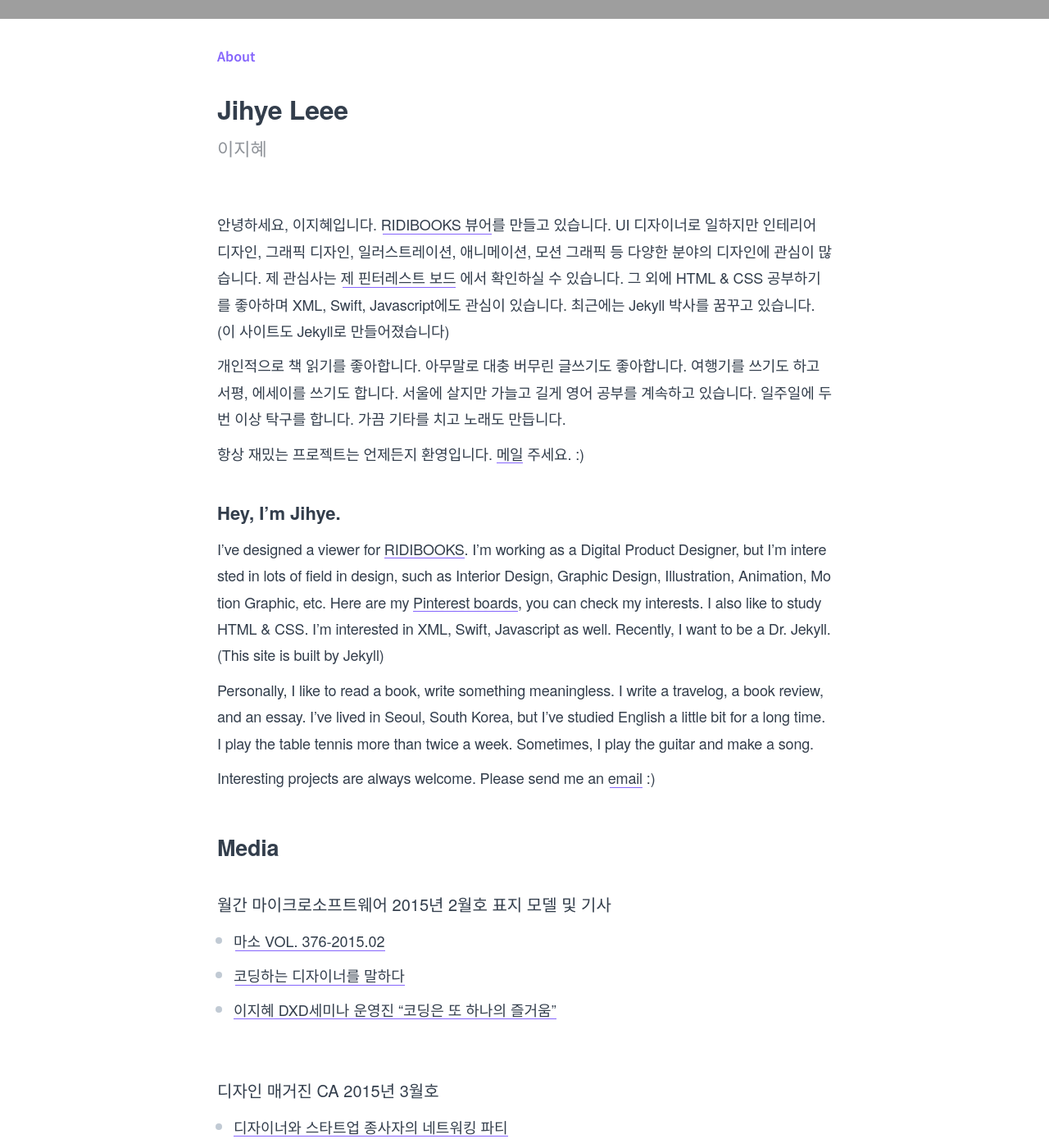
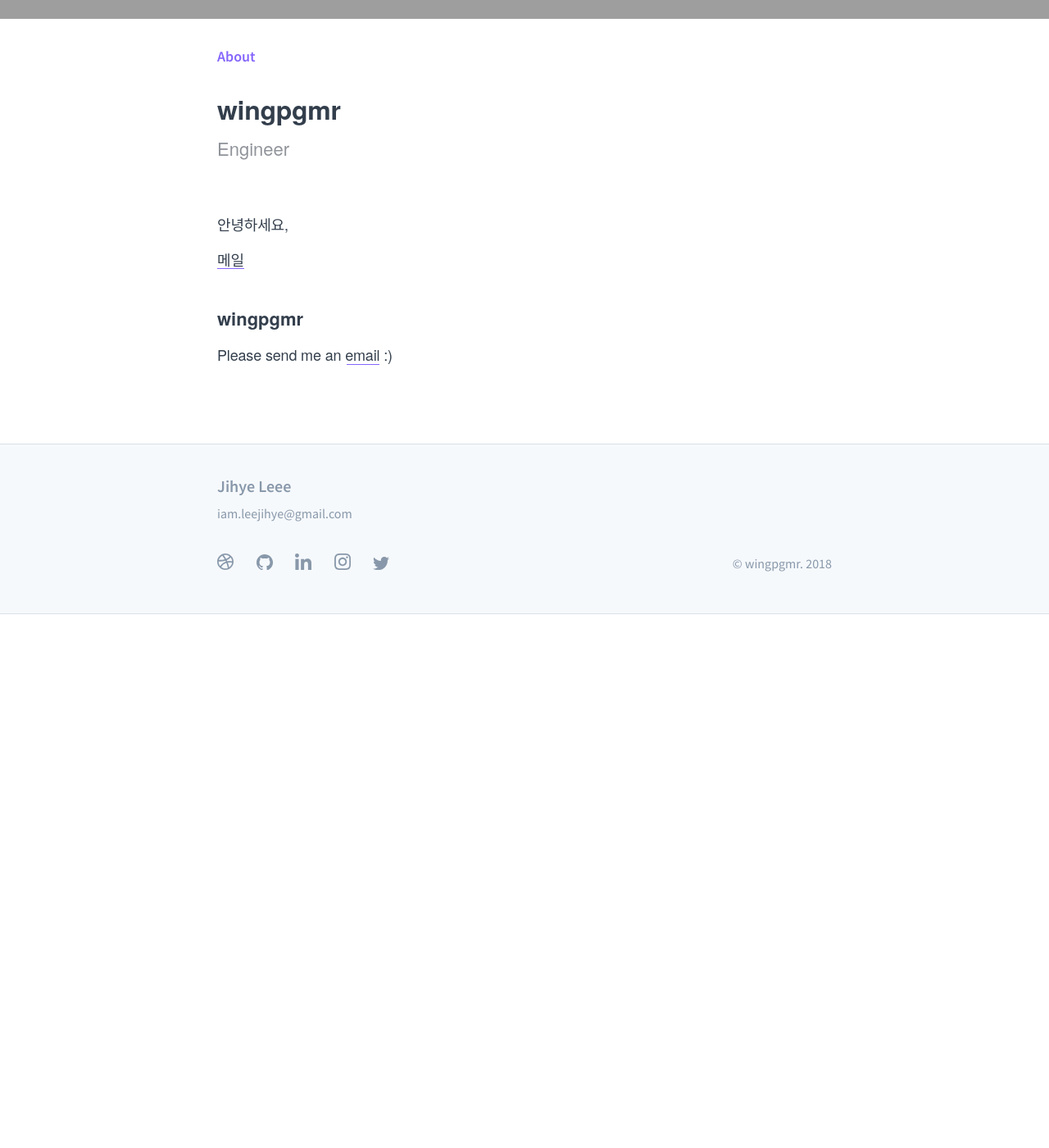
Before and after one commit to wingpgmr/changed, a Jekyll site: the page built from about.md, in a window 1280 px wide and 1400 px high, scrolled down 423 px. Shown: the whole window at 82% size. Built offline with Jekyll 4.4.1, drawn with Linux system fonts in a browser that asks for light colours; after the commit the page ends 1172 px from its top, so only the background shows below that; some of the changed text lies outside the part shown; grey boxes are pictures that could not be loaded.

Commit message:
Update about.md

```diff
--- a/about.md
+++ b/about.md
@@ -1,47 +1,21 @@
 ---
 layout: post
-title: "Jihye Leee"
-subtitle: "이지혜"
+title: "wingpgmr"
+subtitle: "Engineer"
 type: "About"
-author: "Jihye Lee"
+author: "wingpgmr"
 permalink: /about/
 post-header: true
 header-img: img/about.jpg
 ---
 
-안녕하세요, 이지혜입니다. [RIDIBOOKS 뷰어](https://ridibooks.com/support/app/download)를 만들고 있습니다. UI 디자이너로 일하지만 인테리어 디자인, 그래픽 디자인, 일러스트레이션, 애니메이션, 모션 그래픽 등 다양한 분야의 디자인에 관심이 많습니다. 제 관심사는 [제 핀터레스트 보드](https://www.pinterest.co.kr/iamleejihye/) 에서 확인하실 수 있습니다. 그 외에 HTML & CSS 공부하기를 좋아하며 XML, Swift, Javascript에도 관심이 있습니다. 최근에는 Jekyll 박사를 꿈꾸고 있습니다. (이 사이트도 Jekyll로 만들어졌습니다)
+안녕하세요,
 
-개인적으로 책 읽기를 좋아합니다. 아무말로 대충 버무린 글쓰기도 좋아합니다. 여행기를 쓰기도 하고 서평, 에세이를 쓰기도 합니다. 서울에 살지만 가늘고 길게 영어 공부를 계속하고 있습니다. 일주일에 두 번 이상 탁구를 합니다. 가끔 기타를 치고 노래도 만듭니다.
 
-항상 재밌는 프로젝트는 언제든지 환영입니다. [메일](mailto:iam.leejihye@gmail.com) 주세요. :)
+[메일](mailto:wingpgmr@gmail.com)
 
-## Hey, I'm Jihye.
+## wingpgmr
 
-I've designed a viewer for [RIDIBOOKS](https://ridibooks.com/support/app/download). I'm working as a Digital Product Designer, but I'm interested in lots of field in design, such as Interior Design, Graphic Design, Illustration, Animation, Motion Graphic, etc. Here are my [Pinterest boards](https://www.pinterest.co.kr/iamleejihye/), you can check my interests. I also like to study HTML & CSS. I'm interested in  XML, Swift, Javascript as well. Recently, I want to be a Dr. Jekyll. (This site is built by Jekyll)
-
-Personally, I like to read a book, write something meaningless. I write a travelog, a book review, and an essay. I've lived in Seoul, South Korea, but I've studied English a little bit for a long time. I play the table tennis more than twice a week. Sometimes, I play the guitar and make a song.
-
-Interesting projects are always welcome. Please send me an [email](mailto:iam.leejihye@gmail.com) :)
-
-# Media
-
-### 월간 마이크로소프트웨어 2015년 2월호 표지 모델 및 기사
-
-- [마소 VOL. 376-2015.02](https://www.imaso.co.kr/archives/458)
-- [코딩하는 디자이너를 말하다](http://14.49.34.137/?p=3216)
-- [이지혜 DXD세미나 운영진 “코딩은 또 하나의 즐거움”](http://14.49.34.137/?p=3207)
+Please send me an [email](mailto:wingpgmr@gmail.com) :)
 
 <br />
-
-### 디자인 매거진 CA 2015년 3월호
-
-- [디자이너와 스타트업 종사자의 네트워킹 파티](http://cakorea.com/archives/2779)
-
-<br />
-
-### Design Spectrum의 팟캐스트 Design Table
-
-- Design Table Ep 19. `끊임없이 배우는 디자이너`
-- 들을 수 있는 곳: [iTunes](http://itun.es/kr/i6TOib.c) / [팟빵](http://www.podbbang.com/ch/13590) / [Podty](https://www.podty.me/cast/174282)
-
-<br />
```
